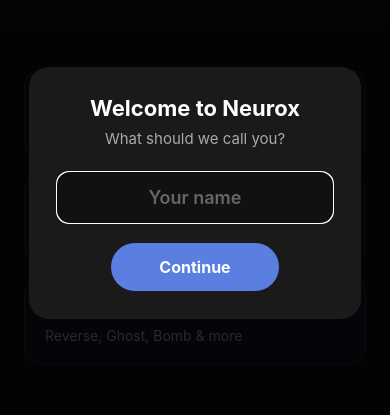
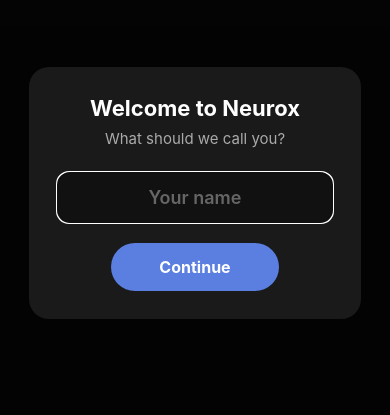
Before and after one commit to moadh704/neurox, a React Native app: screen /Home in a window 390 px wide. Shown: the part 229-644 px from the top of the page. Built offline with nearby package versions, Linux system fonts and the light colour scheme.

Commit message:
feat: simplify HomeScreen to single Play button (Classic mode only)

```diff
--- a/src/screens/HomeScreen.tsx
+++ b/src/screens/HomeScreen.tsx
@@ -29,16 +29,13 @@
   useEffect(() => {
     const loadData = async () => {
       try {
-        // Load classic progress
         const savedLevel = await AsyncStorage.getItem(CLASSIC_PROGRESS_KEY);
         if (savedLevel) setCurrentLevel(parseInt(savedLevel));
 
-        // Load player name
         const savedName = await AsyncStorage.getItem(PLAYER_NAME_KEY);
         if (savedName) {
           setPlayerName(savedName);
         } else {
-          // First time - ask for name
           setTimeout(() => setShowNameModal(true), 600);
         }
       } catch {}
@@ -58,8 +55,8 @@
     } catch {}
   };
 
-  const goToMode = (mode: 'classic' | 'survival' | 'twist') => {
-    navigation.navigate('Game', { mode });
+  const startGame = () => {
+    navigation.navigate('Game', { mode: 'classic' });
   };
 
   return (
@@ -73,20 +70,10 @@
           <Text style={styles.levelText}>Level {currentLevel}</Text>
         </View>
 
-        <View style={styles.modesContainer}>
-          <TouchableOpacity style={styles.modeCard} onPress={() => goToMode('classic')}>
-            <Text style={styles.modeTitle}>Classic</Text>
-            <Text style={styles.modeDesc}>Progressive levels with lives</Text>
-          </TouchableOpacity>
-
-          <TouchableOpacity style={styles.modeCard} onPress={() => goToMode('survival')}>
-            <Text style={styles.modeTitle}>Survival</Text>
-            <Text style={styles.modeDesc}>Endless run, beat your score</Text>
-          </TouchableOpacity>
-
-          <TouchableOpacity style={styles.modeCard} onPress={() => goToMode('twist')}>
-            <Text style={styles.modeTitle}>Twist Modes</Text>
-            <Text style={styles.modeDesc}>Reverse, Ghost, Bomb & more</Text>
+        <View style={styles.playContainer}>
+          <TouchableOpacity style={styles.playButton} onPress={startGame}>
+            <Text style={styles.playText}>Play</Text>
+            <Text style={styles.playSubtext}>Classic Memory Sequence</Text>
           </TouchableOpacity>
         </View>
 
@@ -179,27 +166,30 @@
     marginTop: 6,
     fontWeight: '600',
   },
-  modesContainer: {
+  playContainer: {
+    flex: 1,
+    justifyContent: 'center',
+    alignItems: 'center',
     width: '100%',
-    paddingHorizontal: 24,
-    gap: 14,
+    paddingHorizontal: 40,
   },
-  modeCard: {
-    backgroundColor: '#12121F',
-    padding: 20,
-    borderRadius: 16,
-    borderWidth: 1,
-    borderColor: '#222233',
+  playButton: {
+    backgroundColor: '#5B7FE0',
+    width: '100%',
+    paddingVertical: 28,
+    borderRadius: 20,
+    alignItems: 'center',
   },
-  modeTitle: {
+  playText: {
     color: '#FFFFFF',
-    fontSize: 20,
-    fontWeight: '700',
+    fontSize: 28,
+    fontWeight: '800',
   },
-  modeDesc: {
-    color: '#888888',
-    fontSize: 14,
+  playSubtext: {
+    color: 'rgba(255,255,255,0.85)',
+    fontSize: 15,
     marginTop: 6,
+    fontWeight: '600',
   },
   bottomNav: {
     flexDirection: 'row',
@@ -214,7 +204,6 @@
   navLabel: { color: '#888888', fontSize: 12, fontWeight: '600' },
   navLabelActive: { color: '#00f0ff', fontSize: 12, fontWeight: '700' },
 
-  // Modal styles
   modalOverlay: {
     flex: 1,
     backgroundColor: 'rgba(0,0,0,0.7)',
```
